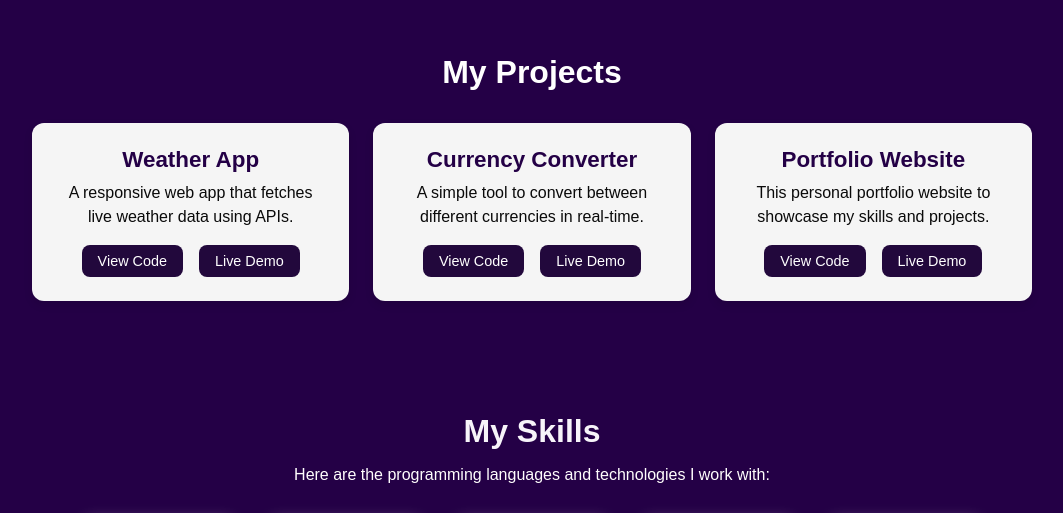
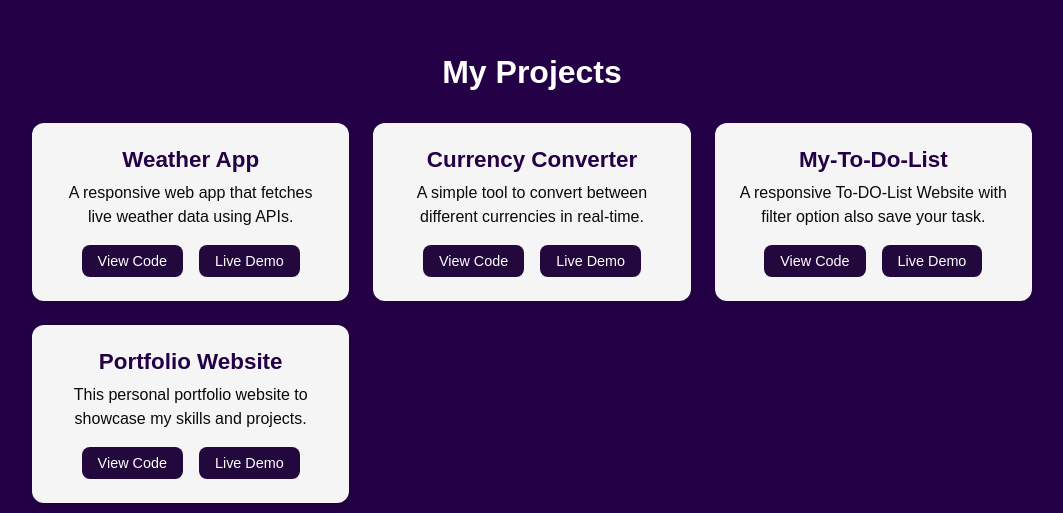
Before and after one commit to victus-owner/Ashish-Portfolio, a plain HTML site: page index.html in a window 1280 px wide. Shown: the part 1260-1773 px from the top of the page, without its empty margins (108-1171 px from the left). Drawn offline with Linux system fonts and the light colour scheme.

Commit message:
Add to do list project

```diff
--- a/index.html
+++ b/index.html
@@ -91,6 +91,15 @@
                     <div class="project-links">
                         <a href="https://github.com/victus-owner/currency_converter.git" target="_blank">View Code</a>
                         <a href="https://victus-owner.github.io/currency_converter/" target="_blank">Live Demo</a>
+                    </div>
+                </div>
+
+                <div class="project-card">
+                    <h3>My-To-Do-List</h3>
+                    <p>A responsive To-DO-List Website with filter option also save your task.</p>
+                    <div class="project-links">
+                        <a href="https://github.com/victus-owner/-My-To-Do-List.git" target="_blank">View Code</a>
+                        <a href="https://victus-owner.github.io/-My-To-Do-List/" target="_blank">Live Demo</a>
                     </div>
                 </div>
 
--- a/style.css
+++ b/style.css
@@ -52,13 +52,13 @@ nav ul li a::after {
   bottom: -4px; /* little below the text */
   width: 0;
   height: 2px;
-  background: #ffffff; /* change to any color you like */
+  background: #ffffff;
   transition: width 0.3s ease-in-out;
 }
 
 /* on hover */
 nav ul li a:hover {
-  color: #1aff00; /* optional text color change */
+  color: #1aff00;
 }
 
 nav ul li a:hover::after {
```
